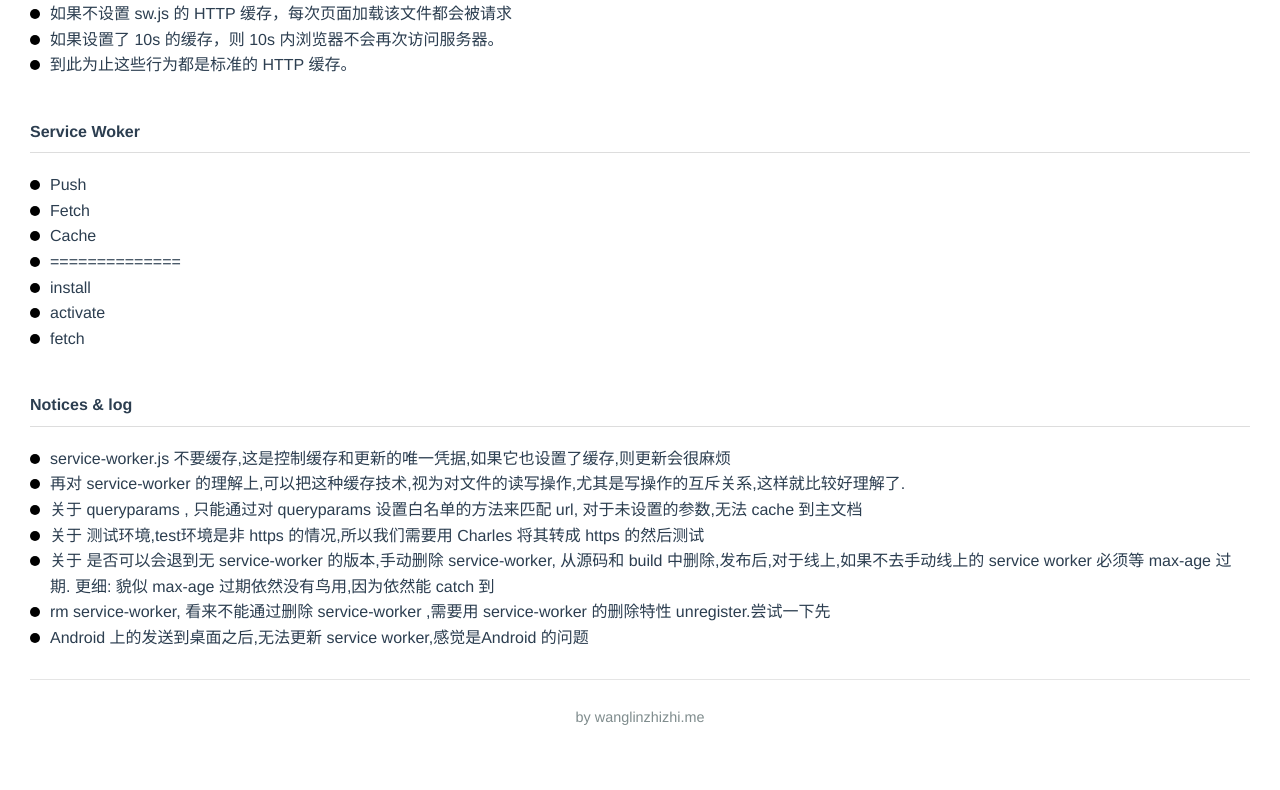
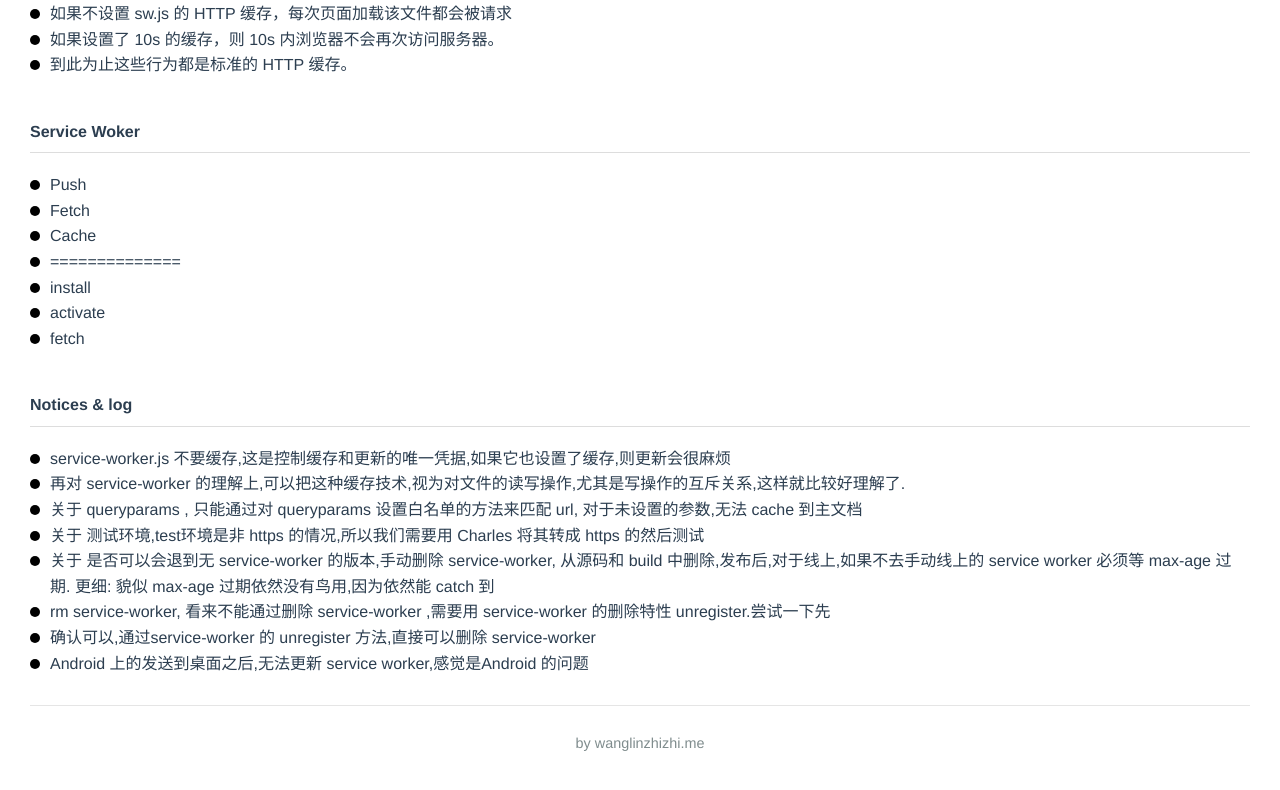
Before and after one commit to wagnlinzh/vue-pwa, a Vue app: page / in a window 1280 px wide. Shown: the part 1002-1792 px from the top of the page. Built offline with nearby package versions, Linux system fonts and the light colour scheme.

Commit message:
重新 上 sw

```diff
--- a/src/components/pwa-notes.vue
+++ b/src/components/pwa-notes.vue
@@ -74,6 +74,7 @@
                 '关于 测试环境,test环境是非 https 的情况,所以我们需要用 Charles 将其转成 https 的然后测试',
                 '关于 是否可以会退到无 service-worker 的版本,手动删除 service-worker, 从源码和 build 中删除,发布后,对于线上,如果不去手动线上的 service worker 必须等 max-age 过期. 更细: 貌似 max-age 过期依然没有鸟用,因为依然能 catch 到',
                 'rm service-worker, 看来不能通过删除 service-worker ,需要用 service-worker 的删除特性 unregister.尝试一下先',
+                '确认可以,通过service-worker 的 unregister 方法,直接可以删除 service-worker',
                 'Android 上的发送到桌面之后,无法更新 service worker,感觉是Android 的问题'
               ]
             }
```
Also changed, not shown: 10 other files (tests, documents, lock files or other folders).
